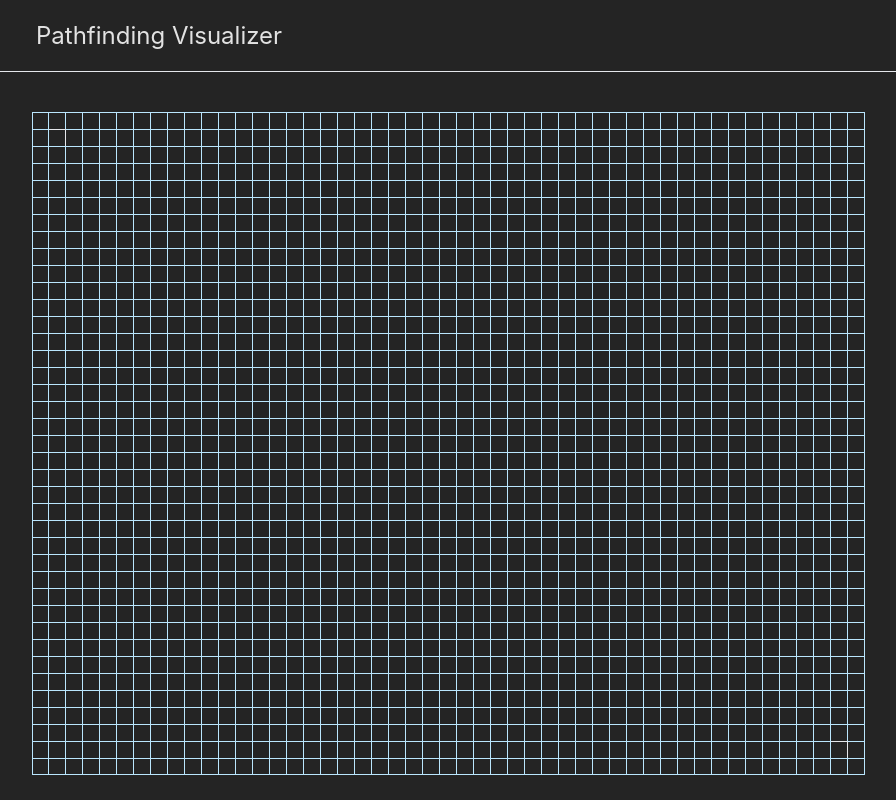
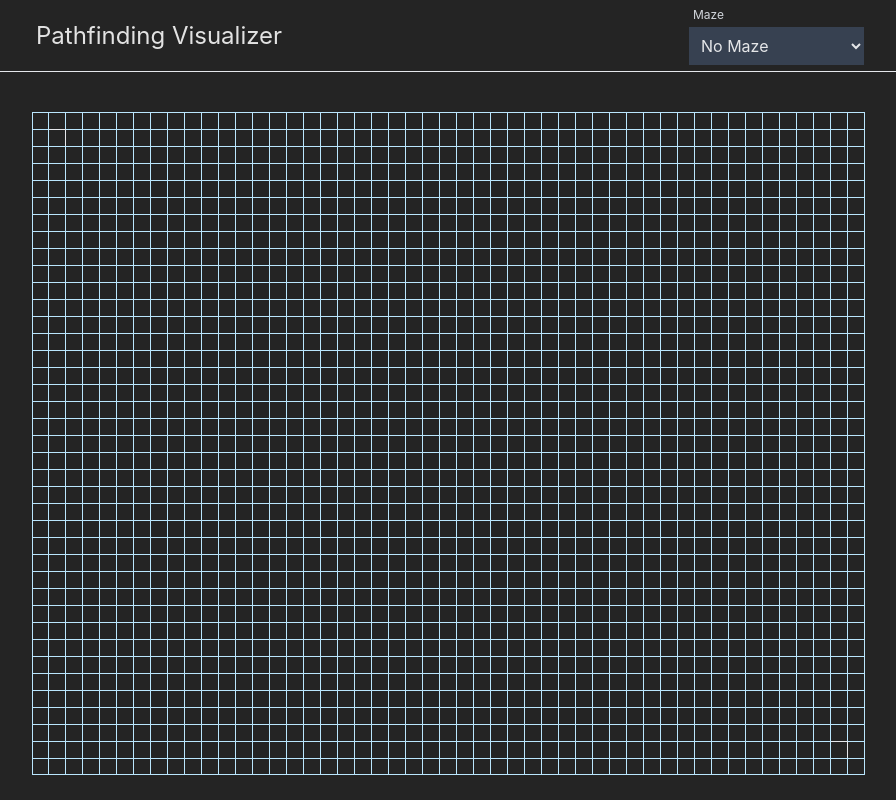
Before and after one commit to atheeq2003/Pathfinding-Visualizer, a React (Vite) app: page / in a window 1280 px wide. Shown: the whole page, without its empty margins (192-1088 px from the left). Built offline with nearby package versions, Linux system fonts and the light colour scheme.

Commit message:
PlayButton

```diff
--- a/package.json
+++ b/package.json
@@ -12,6 +12,7 @@
   "dependencies": {
     "react": "^18.3.1",
     "react-dom": "^18.3.1",
+    "react-icons": "^5.3.0",
     "tailwind-merge": "^2.5.3"
   },
   "devDependencies": {
--- a/src/components/Nav.tsx
+++ b/src/components/Nav.tsx
@@ -1,11 +1,21 @@
+import { usePathfinding } from "../hooks/usePathfinding";
+import { MAZES } from "../utils/constants";
+import { Select } from "./Select";
+
 export function Nav() {
-    return(
+    const {maze} = usePathfinding();
+  return (
     <div className="flex items-center justify-center min-h-[4.5rem] border-b shadow-gray-600 sm:px-5 px-0">
       <div className="flex items-center lg:justify-between justify-center w-full sm:w-[52rem]">
         <h1 className="lg:flex hidden w-[40%] text-2xl pl-1">
           Pathfinding Visualizer
         </h1>
+        <div className="flex sm:items-end items-center justify-start sm:justify-between sm:flex-row flex-col sm:space-y-0 space-y-3 sm:py-0 py-4 sm:space-x-4">
+          <Select label="Maze" value={maze} options={MAZES}  onChange={(e) => {
+            // Handle generating maze
+          }} />
         </div>
       </div>
-    )
+    </div>
+  );
 }
--- /dev/null
+++ b/src/components/PlayButton.tsx
@@ -0,0 +1,27 @@
+import { MouseEventHandler } from "react";
+import { BsFillPlayFill } from "react-icons/bs";
+import { GrPowerReset } from "react-icons/gr";
+
+export function PlayButton({
+  handlerRunVisualizer,
+  isDisabled,
+  isGraphVisualized,
+}: {
+  isDisabled: boolean;
+  isGraphVisualized: boolean;
+  handlerRunVisualizer: MouseEventHandler<HTMLButtonElement>;
+}) {
+  return (
+    <button
+      disabled={isDisabled}
+      onClick={handlerRunVisualizer}
+      className="disable:pointer-events-none disabled:opacity-50 transition ease-in rounded-full p-2.5 shadow-md bg-green-500 hover:bg-green-600 border-none active:ring-green-300 focus:outline-none focus:ring focus:ring-green-300"
+    >
+        {isGraphVisualized ? (
+            <GrPowerReset className="w-5 h-5"/>
+        ) : (
+            <BsFillPlayFill className="w-5 h-5"/>
+        )}
+    </button>
+  );
+}
--- a/src/utils/constants.ts
+++ b/src/utils/constants.ts
@@ -1,3 +1,5 @@
+import { MazeSelectType } from "./types";
+
 export const MAX_ROWS = 39;
 export const MAX_COLS = 49;
 
@@ -31,3 +33,9 @@
 export const END_TILE_STYLE = TILE_STYLE + "bg-red-400"
 export const WALL_TILE_STYLE = TILE_STYLE + "bg-gray-400"
 export const PATH_TILE_STYLE = TILE_STYLE + "bg-green-400"
+
+export const MAZES: MazeSelectType[] = [
+    {name: "No Maze", value: "NONE"},
+    {name: "Binary Tree", value: "BINARY_TREE"},
+    {name: "Recursive Division", value: "RECURSIVE_DIVISION"},
+];
--- a/src/utils/types.ts
+++ b/src/utils/types.ts
@@ -1,5 +1,9 @@
 export type AlgorithmType = "DIJKSTRA" | "A_STAR" | "BFS" | "DFS";
 export type MazeType = "NONE" | "BINARY_TREE" | "RECURSIVE_DIVISION";
+export interface MazeSelectType {
+    name: string;
+    value: MazeType;
+}
 export type TileType = {
     row: number;
     col: number;
```
Also changed, not shown: 1 other file (tests, documents, lock files or other folders). Lines whose indentation alone changed are shown as unchanged.
